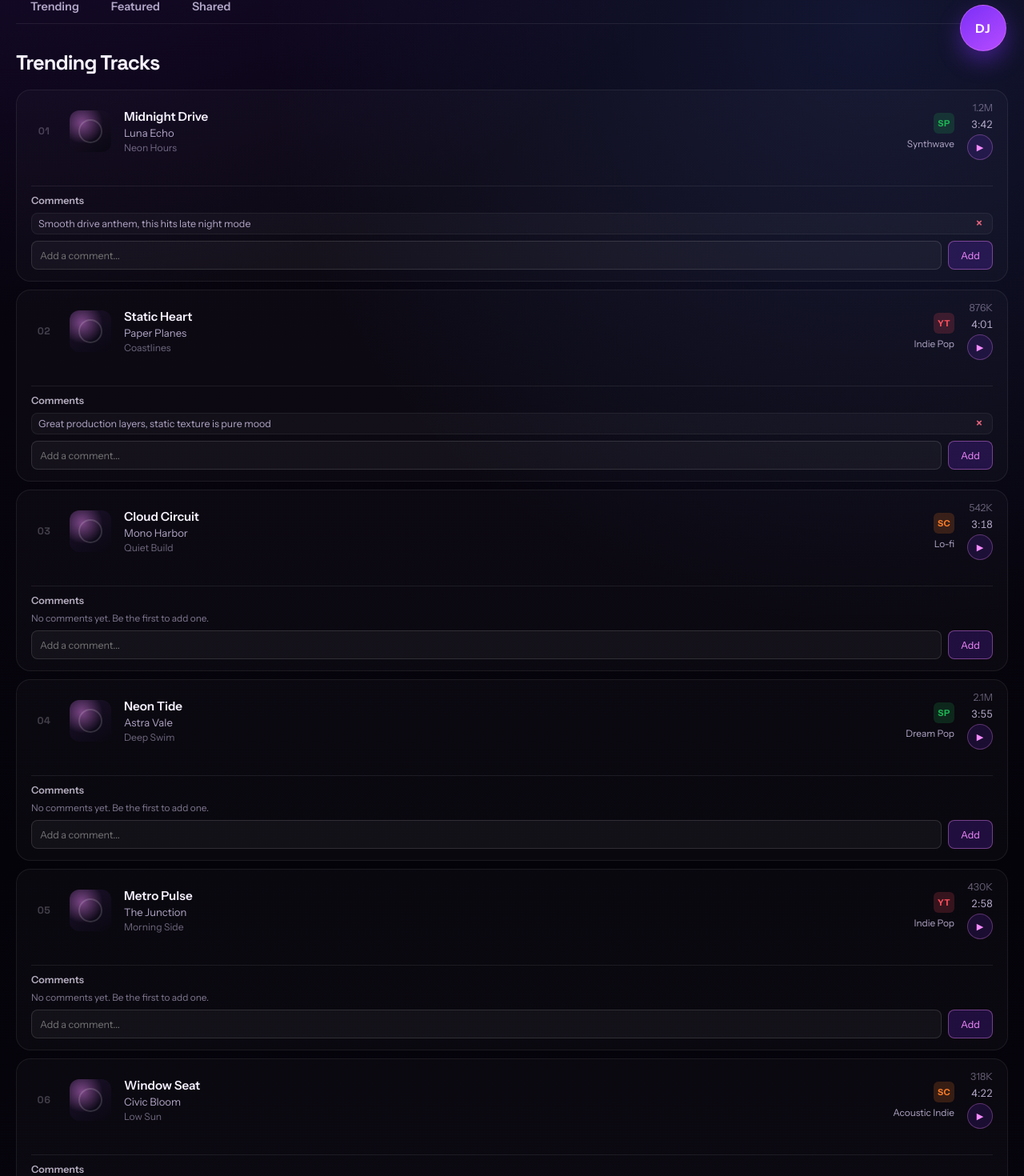
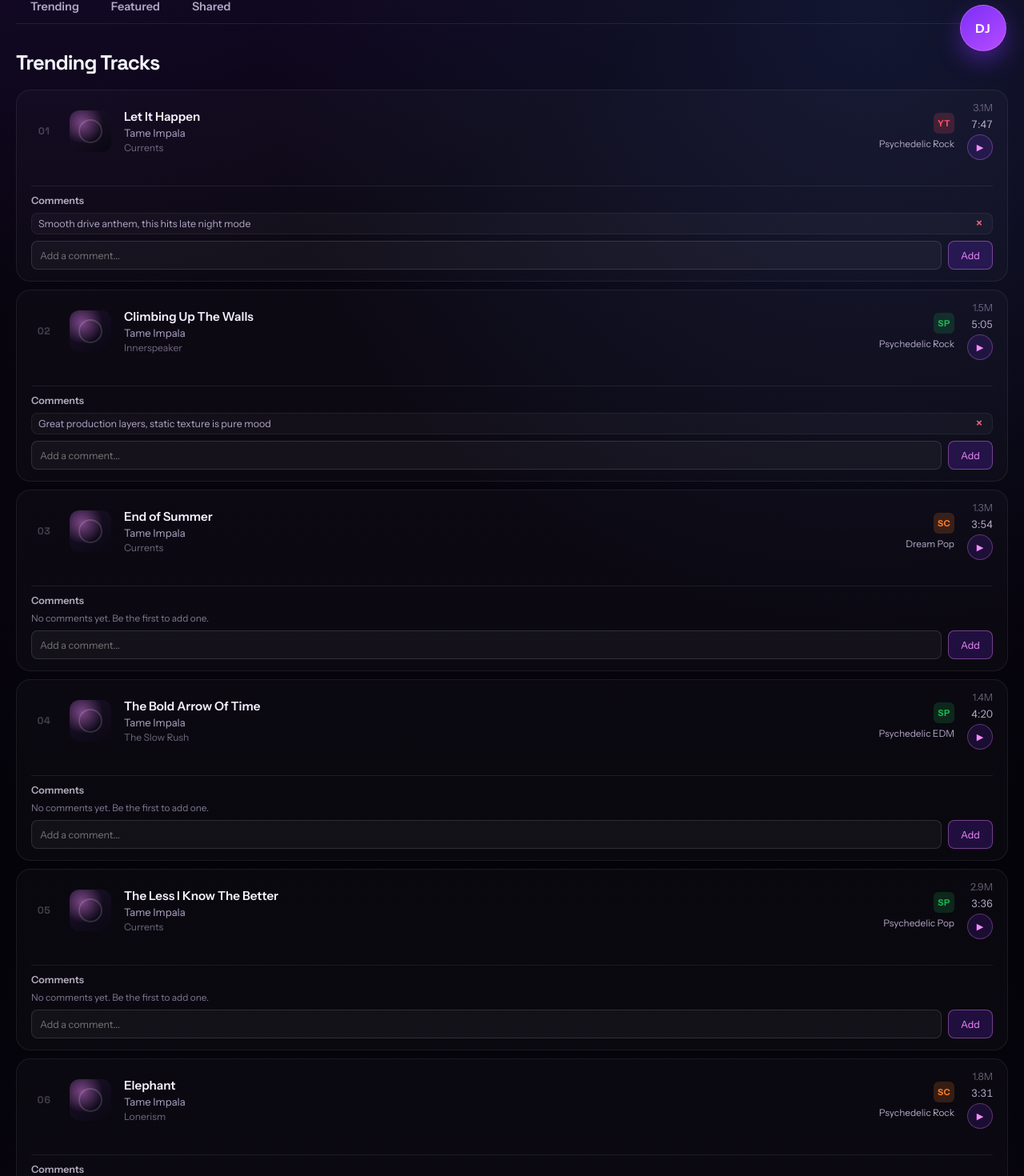
Before and after one commit to jakai211/CrossTunes, a React app in the folder frontend/: page /#/home in a window 1280 px wide. Shown: the part 714-2184 px from the top of the page at 80% size. Built offline with nearby package versions, Linux system fonts and the light colour scheme; the HTML template or start-up script is replaced by a standard one.

Commit message:
added some spice to the songs section

```diff
--- a/frontend/src/App.jsx
+++ b/frontend/src/App.jsx
@@ -138,63 +138,63 @@
 const trendingSongs = [
   {
     id: 1,
-    title: 'Midnight Drive',
-    artist: 'Luna Echo',
-    album: 'Neon Hours',
-    duration: '3:42',
-    mood: 'Synthwave',
-    source: 'Spotify',
-    plays: '1.2M',
+    title: 'Let It Happen',
+    artist: 'Tame Impala',
+    album: 'Currents',
+    duration: '7:47',
+    mood: 'Psychedelic Rock',
+    source: 'YouTube',
+    plays: '3.1M',
   },
   {
     id: 2,
-    title: 'Static Heart',
-    artist: 'Paper Planes',
-    album: 'Coastlines',
-    duration: '4:01',
-    mood: 'Indie Pop',
-    source: 'YouTube',
-    plays: '876K',
+    title: 'Climbing Up The Walls',
+    artist: 'Tame Impala',
+    album: 'Innerspeaker',
+    duration: '5:05',
+    mood: 'Psychedelic Rock',
+    source: 'Spotify',
+    plays: '1.5M',
   },
   {
     id: 3,
-    title: 'Cloud Circuit',
-    artist: 'Mono Harbor',
-    album: 'Quiet Build',
-    duration: '3:18',
-    mood: 'Lo-fi',
+    title: 'End of Summer',
+    artist: 'Tame Impala',
+    album: 'Currents',
+    duration: '3:54',
+    mood: 'Dream Pop',
     source: 'SoundCloud',
-    plays: '542K',
+    plays: '1.3M',
   },
   {
     id: 4,
-    title: 'Neon Tide',
-    artist: 'Astra Vale',
-    album: 'Deep Swim',
-    duration: '3:55',
-    mood: 'Dream Pop',
+    title: 'The Bold Arrow Of Time',
+    artist: 'Tame Impala',
+    album: 'The Slow Rush',
+    duration: '4:20',
+    mood: 'Psychedelic EDM',
     source: 'Spotify',
-    plays: '2.1M',
+    plays: '1.4M',
   },
   {
     id: 5,
-    title: 'Metro Pulse',
-    artist: 'The Junction',
-    album: 'Morning Side',
-    duration: '2:58',
-    mood: 'Indie Pop',
-    source: 'YouTube',
-    plays: '430K',
+    title: 'The Less I Know The Better',
+    artist: 'Tame Impala',
+    album: 'Currents',
+    duration: '3:36',
+    mood: 'Psychedelic Pop',
+    source: 'Spotify',
+    plays: '2.9M',
   },
   {
     id: 6,
-    title: 'Window Seat',
-    artist: 'Civic Bloom',
-    album: 'Low Sun',
-    duration: '4:22',
-    mood: 'Acoustic Indie',
+    title: 'Elephant',
+    artist: 'Tame Impala',
+    album: 'Lonerism',
+    duration: '3:31',
+    mood: 'Psychedelic Rock',
     source: 'SoundCloud',
-    plays: '318K',
+    plays: '1.8M',
   },
 ]
 
@@ -207,9 +207,9 @@
 }
 
 const djSongs = [
-  { id: 1, title: 'Midnight Drive', artist: 'Luna Echo' },
-  { id: 2, title: 'Static Heart', artist: 'Paper Planes' },
-  { id: 3, title: 'Ocean Signals', artist: 'North Harbor' },
+  { id: 1, title: 'The Less I Know The Better', artist: 'Tame Impala' },
+  { id: 2, title: 'Let It Happen', artist: 'Tame Impala' },
+  { id: 3, title: 'Elephant', artist: 'Tame Impala' },
 ]
 
 const djPlaylists = [
```
